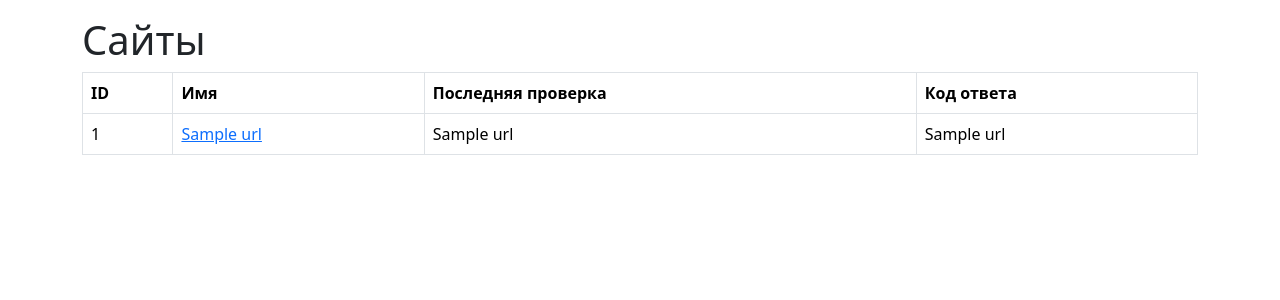
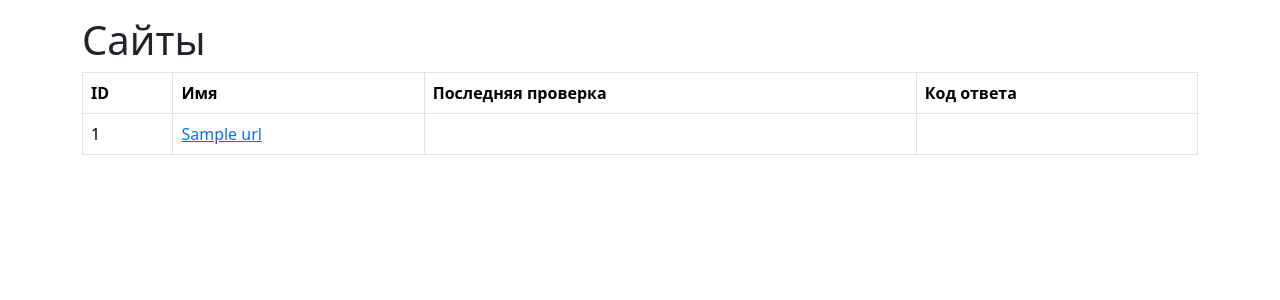
Before and after one commit to Andradit/python-project-83, a Flask app: template page_analyzer/templates/urls.html in a window 1280 px wide. Shown: the part 56-356 px from the top of the page. Run offline with Flask 3, Linux system fonts and the light colour scheme; the template is opened without the code that fills it: most values are stand-ins (such as "Sample title", 1, 10 or a date in 2020).

Commit message:
Add changes 20.03.2025

```diff
--- a/page_analyzer/app.py
+++ b/page_analyzer/app.py
@@ -65,13 +65,8 @@ def page():
 def checks(url_id):
     conn = db.create_connection(DATABASE_URL)
     current_url = db.get_current_url(conn, url_id)
-    # resp = requests.get(current_url[1])
-    # if resp.status_code != 200:
-    #     flash('Произошла ошибка при проверке', 'danger')
-    #     db.close_connection(conn)
-    #     return redirect(url_for('url', url_id=url_id))
     try:
-        resp = requests.get(current_url)
+        resp = requests.get(current_url[1])
         resp.raise_for_status()
     except requests.RequestException:
         flash('Произошла ошибка при проверке', 'danger')
--- a/page_analyzer/db.py
+++ b/page_analyzer/db.py
@@ -19,7 +19,7 @@ def get_urls(conn):
                 MAX(url_checks.created_at),
                 url_checks.status_code
                 FROM urls
-                INNER JOIN url_checks ON urls.id = url_checks.url_id
+                LEFT JOIN url_checks ON urls.id = url_checks.url_id
                 GROUP BY urls.id, urls.name, url_checks.status_code
                 ORDER BY urls.id DESC
                 """)
--- a/page_analyzer/templates/urls.html
+++ b/page_analyzer/templates/urls.html
@@ -23,10 +23,10 @@
           </a>
         </td>
         <td>
-          {{ url[2] }}
+          {{ url[2] if url[2] else '' }}
         </td>
         <td>
-          {{ url[3] }}
+          {{ url[3] if url[3] else '' }}
         </td>
       </tr>
       {% endfor %}
```
